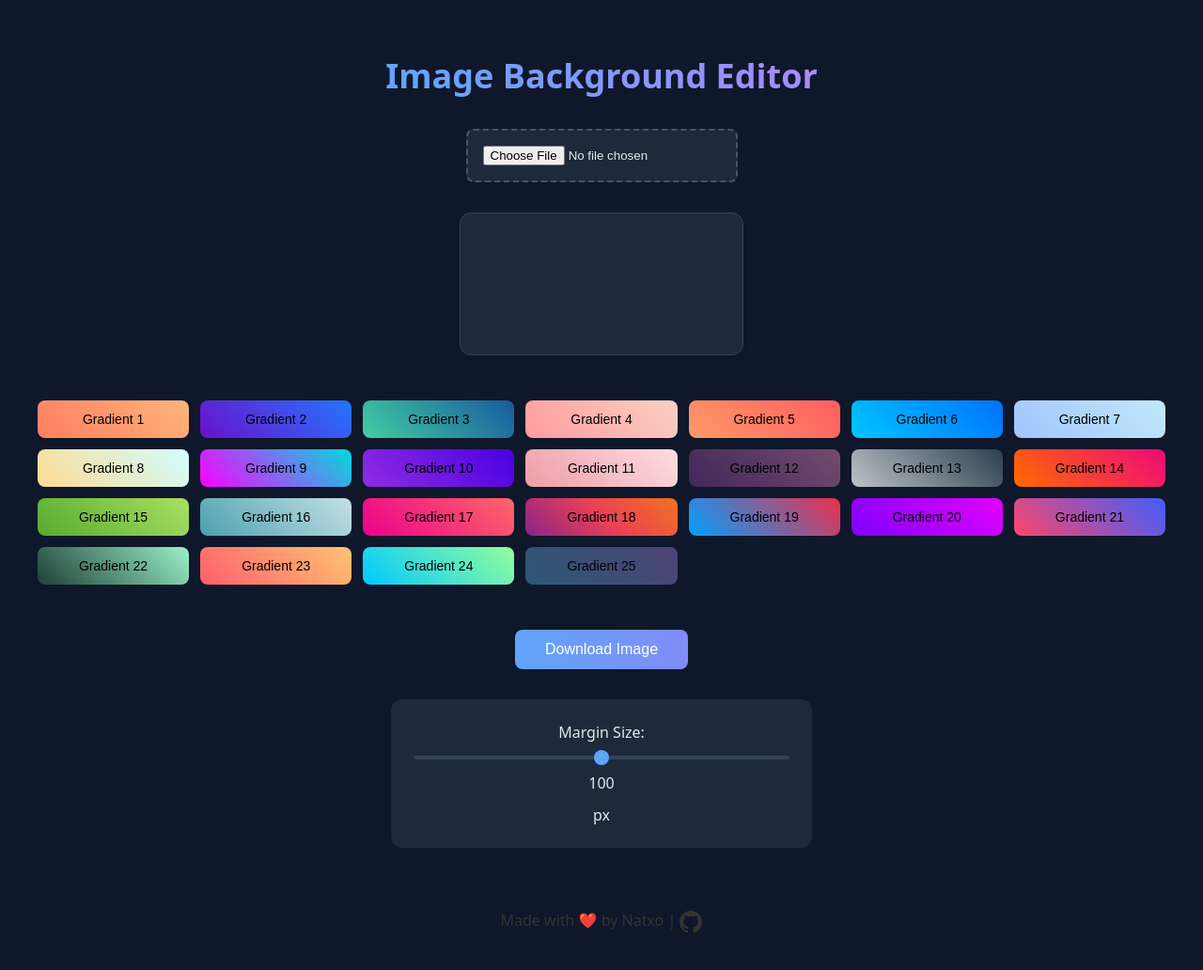
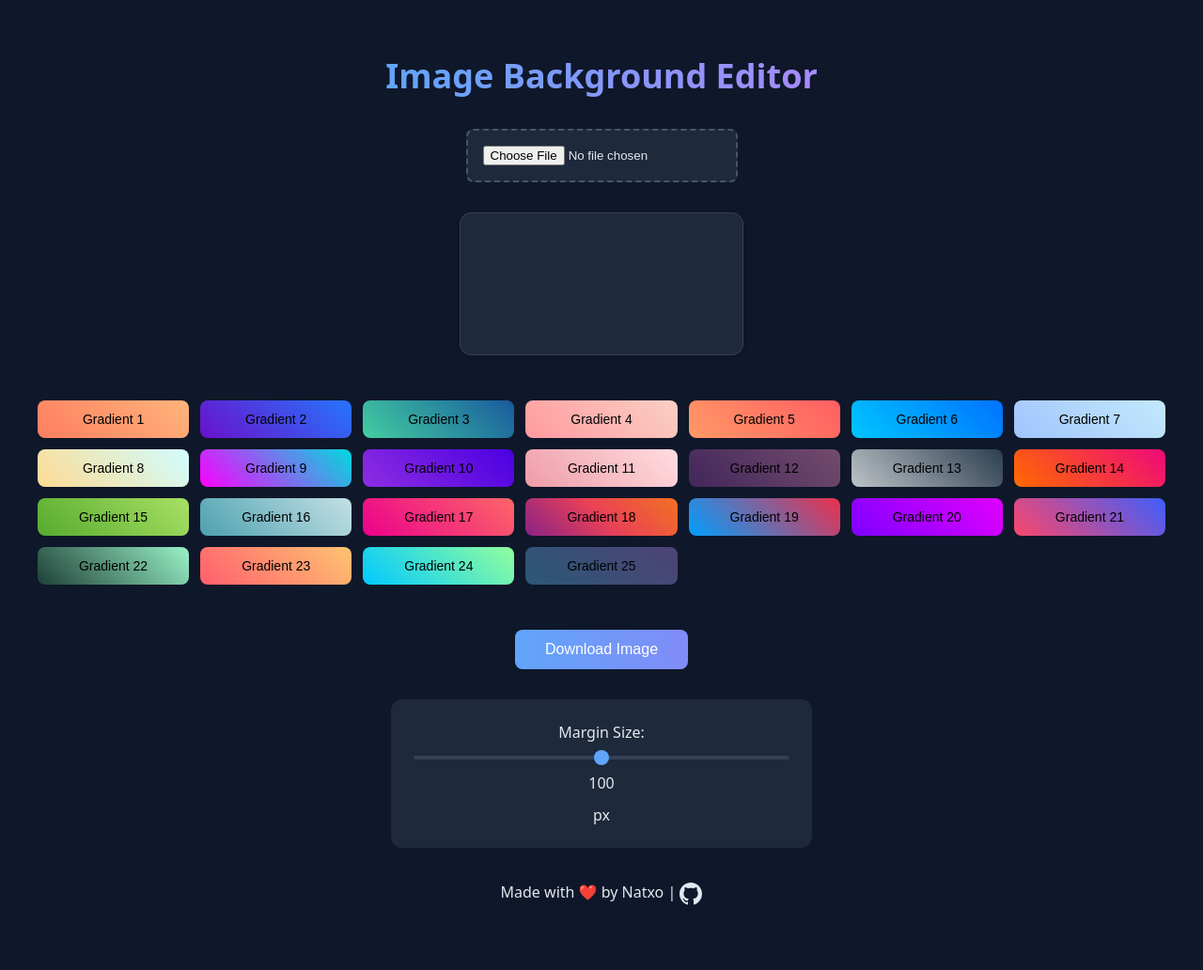
Before and after one commit to Natxo09/ImageBgEditor, a plain HTML site: page index.html in a window 1280 px wide. Shown: the whole page at 94% size. Drawn offline with Linux system fonts and the light colour scheme.

Commit message:
footer changes

```diff
--- a/styles.css
+++ b/styles.css
@@ -225,17 +225,18 @@ body {
   footer {
     text-align: center;
     padding: 20px;
-    margin-top: 30px;
-    color: #333;
+    margin-top: auto;
+    color: #e2e8f0;
+    width: 100%;
   }
 
   footer a {
-    color: #333;
+    color: #e2e8f0;
     text-decoration: none;
   }
 
   footer a:hover {
-    color: #666;
+    color: #60a5fa;
   }
 
   footer svg {
```
